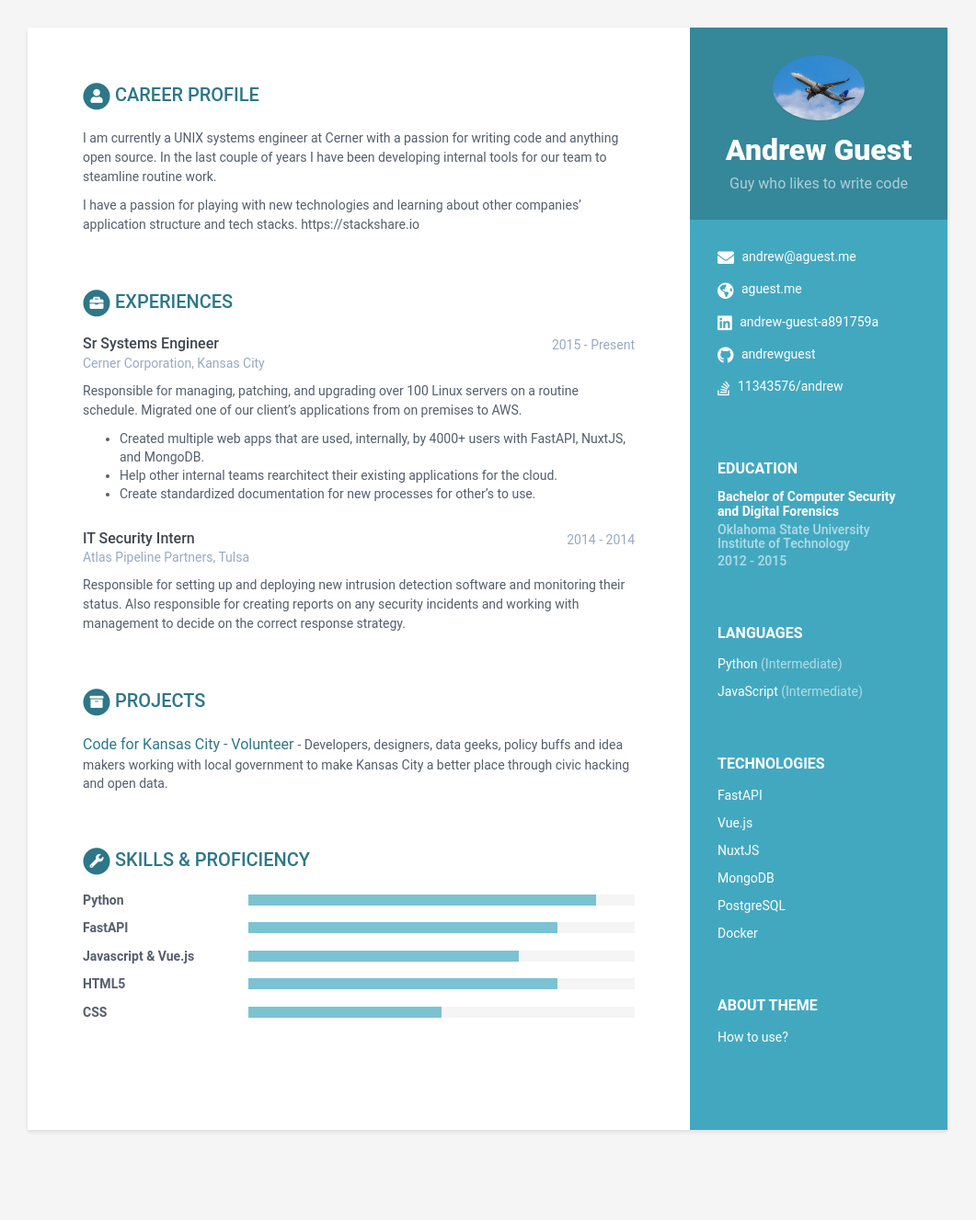
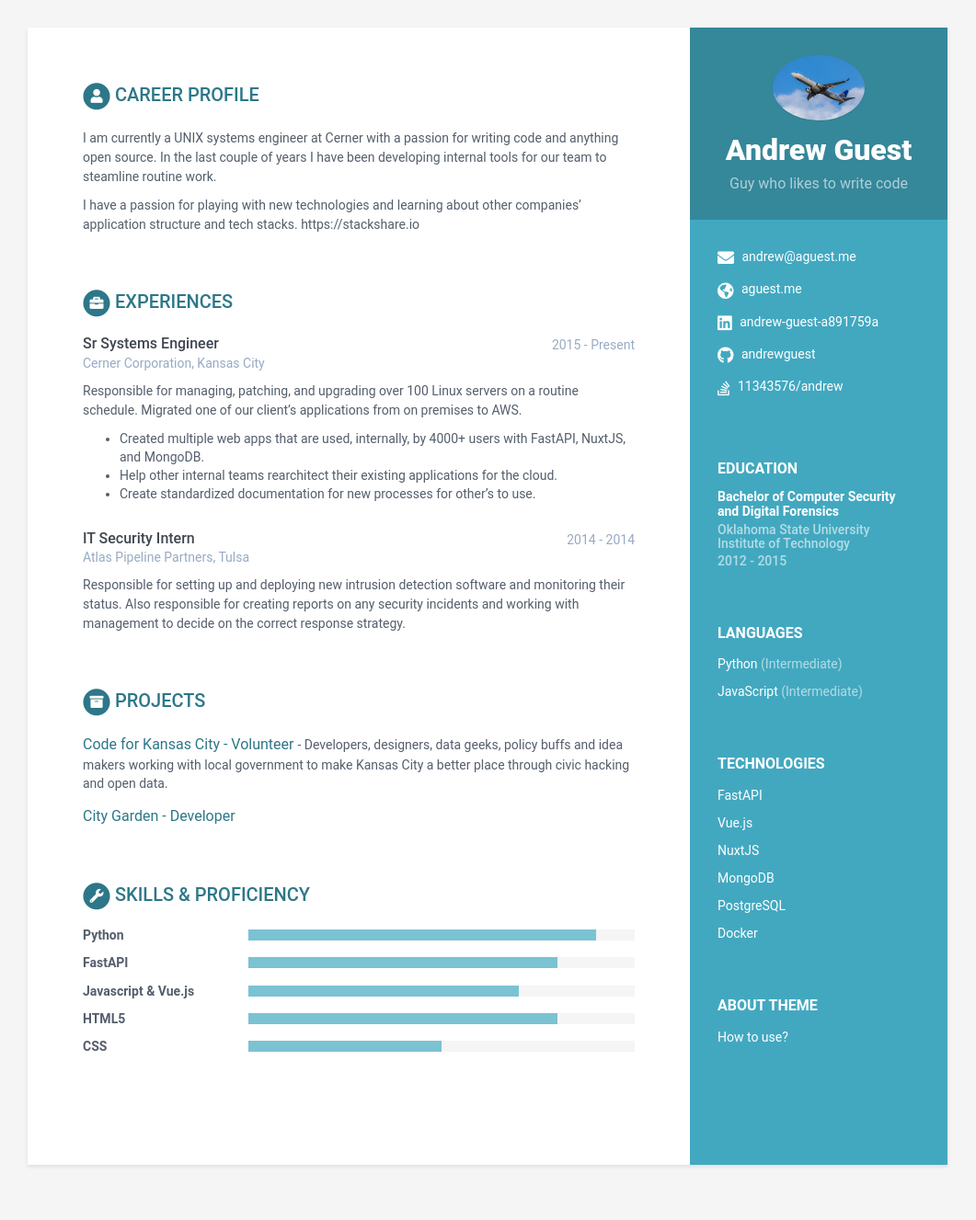
Before and after one commit to andrewguest/resume, a Jekyll site: the page built from index.html, in a window 1280 px wide. Shown: the whole page at 92% size, without its empty margins (110-1171 px from the left). Built offline with Jekyll 4.4.1, drawn with Linux system fonts in a browser that asks for light colours; before the commit the page ends 1289 px from its top, so only the background shows below that.

Commit message:
Update data.yml

```diff
--- a/_data/data.yml
+++ b/_data/data.yml
@@ -84,6 +84,8 @@ projects:
         link: "https://codeforkc.org"
         tagline: "Developers, designers, data geeks, policy buffs and idea makers working with local government to make Kansas City a better place through civic hacking and open data."
 
+      - title: "City Garden - Developer"
+
 skills:
     title: Skills &amp; Proficiency
 
```
